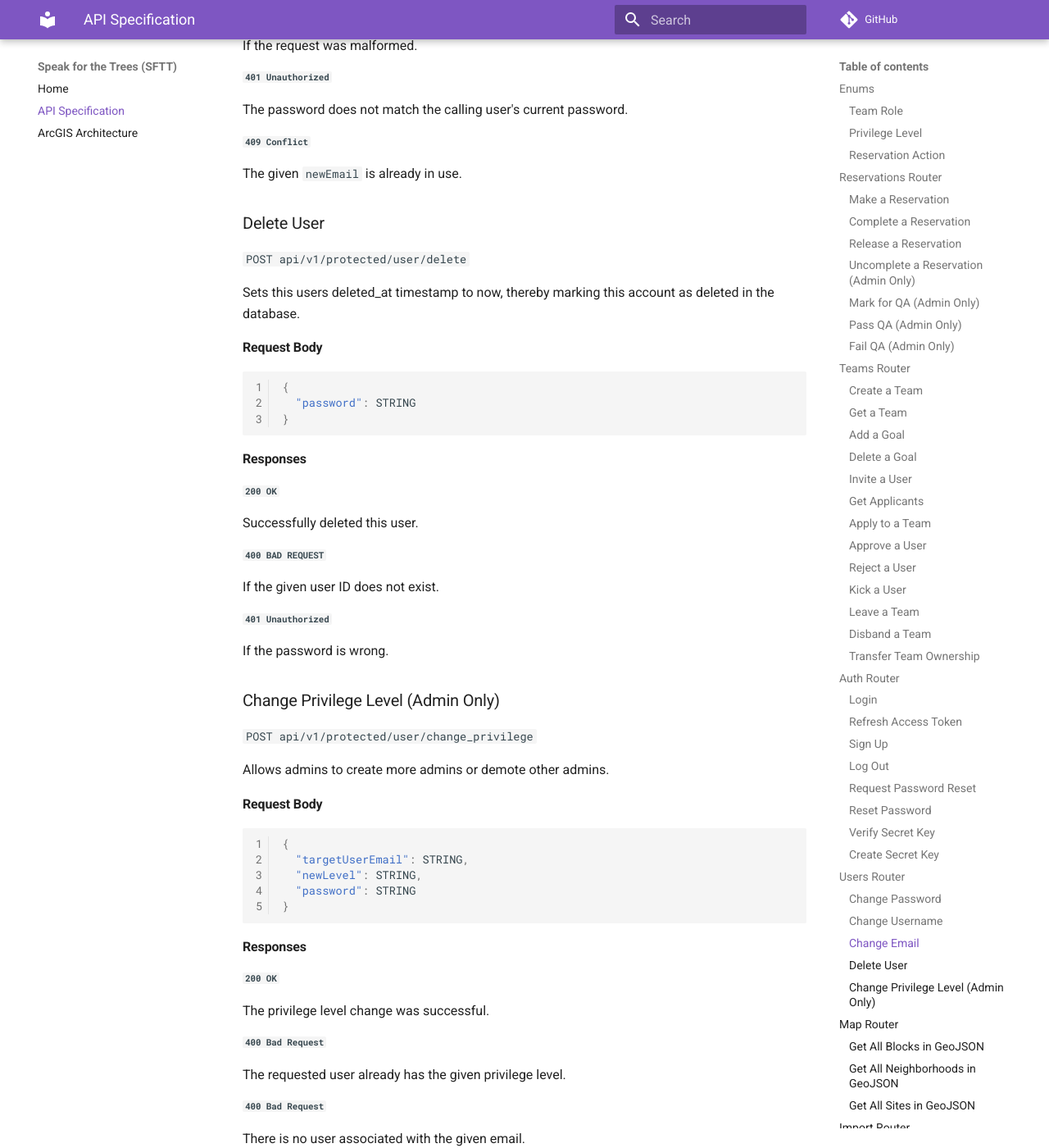
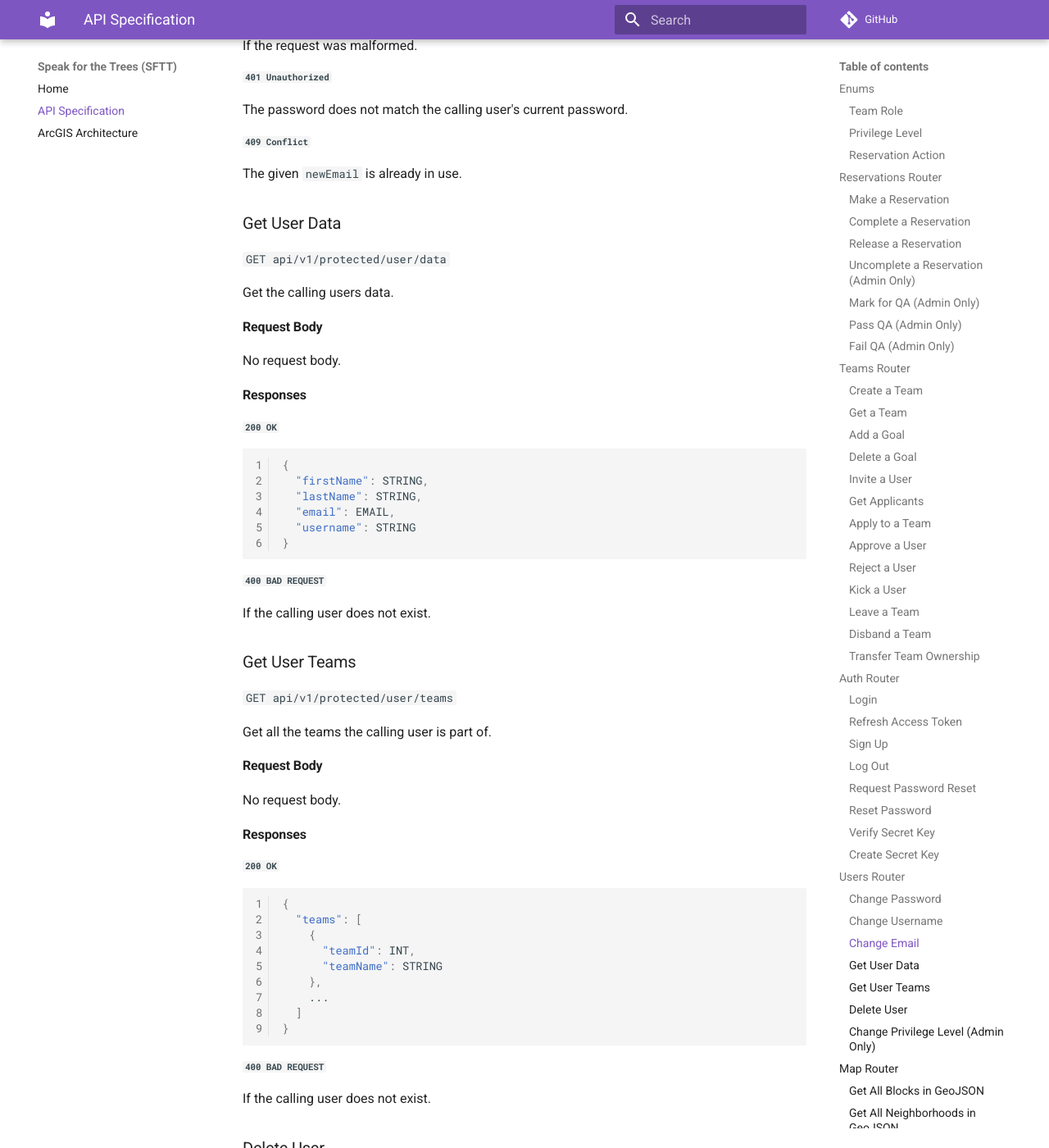
Before and after one commit to Code-4-Community/c4c-dev-docs, an MkDocs documentation site: the page built from docs/sftt/sftt-api-spec.md, in a window 1280 px wide and 1400 px high, scrolled down 20196 px. Shown: the whole window at 82% size. Built offline with MkDocs 1.6.1 and Material for MkDocs 9.7.7, drawn with Linux system fonts in a browser that asks for light colours; comment, search, counter and statistics services are not loaded.

Commit message:
Added documentation for get user data and get user teams

````diff
--- a/docs/sftt/sftt-api-spec.md
+++ b/docs/sftt/sftt-api-spec.md
@@ -870,6 +870,61 @@ The password does not match the calling user's current password.
 
 ##### `409 Conflict`
 The given `newEmail` is already in use.
+
+### Get User Data
+
+`GET api/v1/protected/user/data`
+
+Get the calling users data.
+
+#### Request Body
+
+No request body.
+
+#### Responses
+
+##### `200 OK`
+
+```json
+{
+  "firstName": STRING,
+  "lastName": STRING,
+  "email": EMAIL,
+  "username": STRING
+}
+```
+
+##### `400 BAD REQUEST`
+If the calling user does not exist.
+
+### Get User Teams
+
+`GET api/v1/protected/user/teams`
+
+Get all the teams the calling user is part of.
+
+#### Request Body
+
+No request body.
+
+#### Responses
+
+##### `200 OK`
+
+```json
+{
+  "teams": [
+    {
+      "teamId": INT,
+      "teamName": STRING
+    },
+    ...
+  ]
+}
+```
+
+##### `400 BAD REQUEST`
+If the calling user does not exist.
 
 ### Delete User
 
````
